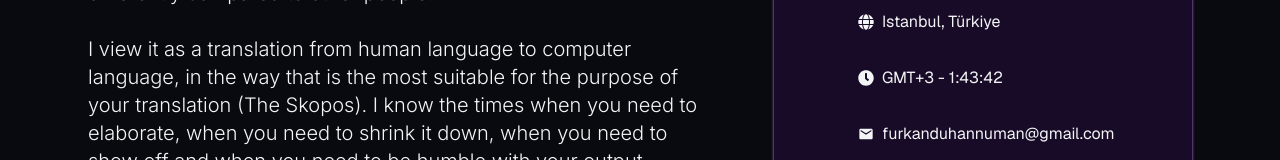
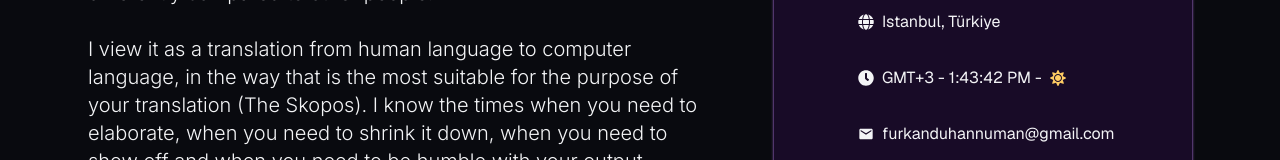
Before and after one commit to frknecn3/my-portfolio, a Next.js app: page / in a window 1280 px wide. Shown: the part 1454-1614 px from the top of the page. Built offline with nearby package versions, Linux system fonts and the light colour scheme; a web font is replaced by a local one.

Commit message:
feat(logo): display a small logo based on day/night time.

```diff
--- a/src/app/page.tsx
+++ b/src/app/page.tsx
@@ -1,7 +1,7 @@
 'use client'
 import Link from 'next/link';
 import React, { useEffect, useState } from 'react';
-import { FaBook, FaClock, FaGithub, FaGlobe, FaLinkedin, FaPhone } from 'react-icons/fa';
+import { FaBook, FaClock, FaGithub, FaGlobe, FaLinkedin, FaMoon, FaPhone, FaSun } from 'react-icons/fa';
 import { FaComputer } from 'react-icons/fa6';
 import { LuUniversity } from 'react-icons/lu';
 import { MdEmail } from 'react-icons/md';
@@ -17,11 +17,16 @@ type Project = {
 const Home: React.FC = () => {
   const [activeTab, setActiveTab] = useState<'work' | 'about' | 'contact'>('work');
 
-  const time = new Date().toLocaleString('en-US', {
+  const rawTimeEN = new Date().toLocaleString('en-US', {
     timeZone: 'Europe/Istanbul'
-  }).split(' ')[1];
+  }).split(' ');
+  const rawTimeTR = new Date().toLocaleString('tr-TR', {
+    timeZone: 'Europe/Istanbul'
+  }).split(' ');
 
-  console.log(time)
+  const time = `${rawTimeEN[1]} ${rawTimeEN[2]}`
+  const hour = Number(rawTimeTR[1].split(':')[0])
+  const logo = hour > 6 && hour < 19 ? { isDay: true, logo: <FaSun color='rgb(255,205,100)' /> } : { isDay: false, logo: <FaMoon /> }
 
   const projects: Project[] = [
     {
@@ -239,7 +244,7 @@ const Home: React.FC = () => {
                   <FaGlobe />Istanbul, Türkiye
                 </div>
                 <div className='flex items-center gap-2'>
-                  <FaClock />GMT+3 - {time}
+                  <FaClock />GMT+3 - {time} - <span title={logo.isDay ? 'Daytime' : 'Nighttime'}>{logo.logo}</span>
                 </div>
                 <div className='flex items-center '>
                   <Link href='mailto:furkanduhannuman@gmail.com' className='inline-flex items-center  gap-2 hover:underline'><MdEmail />furkanduhannuman@gmail.com</Link>
```
